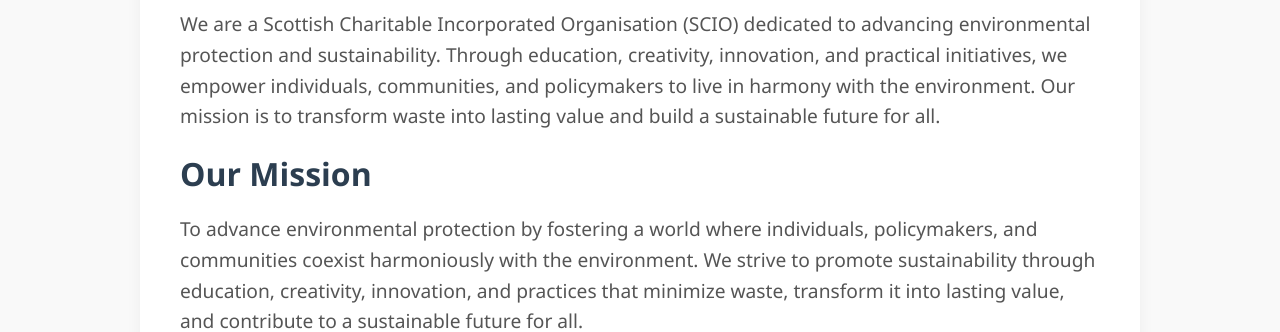
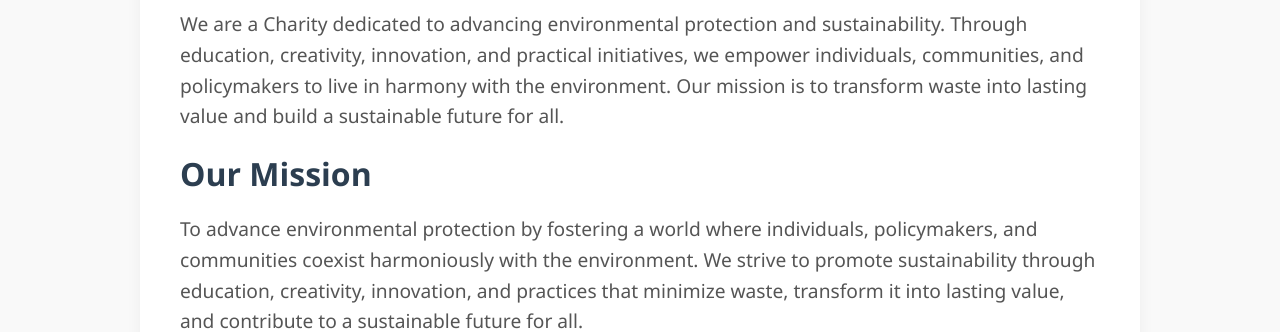
Before and after one commit to KUBIATETOKOBONG/kigamiprojectsweb, a plain HTML site: page index.html in a window 1280 px wide. Shown: the part 780-1112 px from the top of the page. Drawn offline with Linux system fonts and the light colour scheme.

Commit message:
Update site content

```diff
--- a/index.html
+++ b/index.html
@@ -224,7 +224,7 @@
     <section aria-label="Welcome Section">
       <img src="images/hero.jpg" alt="Community members engaging in a local sustainable market" />
       <h1>Welcome to Kigami Projects</h1>
-      <p>We are a Scottish Charitable Incorporated Organisation (SCIO) dedicated to advancing environmental protection and sustainability. Through education, creativity, innovation, and practical initiatives, we empower individuals, communities, and policymakers to live in harmony with the environment. Our mission is to transform waste into lasting value and build a sustainable future for all.</p>
+      <p>We are a Charity dedicated to advancing environmental protection and sustainability. Through education, creativity, innovation, and practical initiatives, we empower individuals, communities, and policymakers to live in harmony with the environment. Our mission is to transform waste into lasting value and build a sustainable future for all.</p>
     </section>
 
     <section aria-label="Our Mission" style="margin-bottom: 3rem;">
```
Also changed, not shown: images/qr-code.png, 1 other file.
